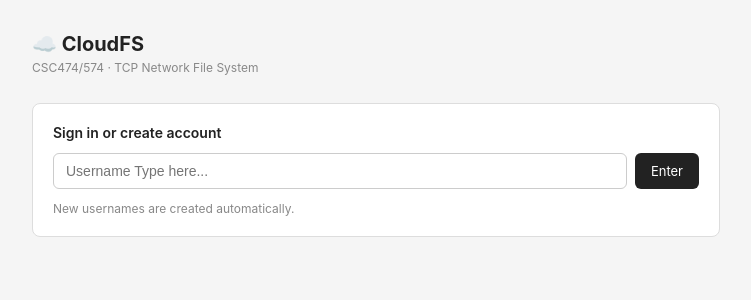
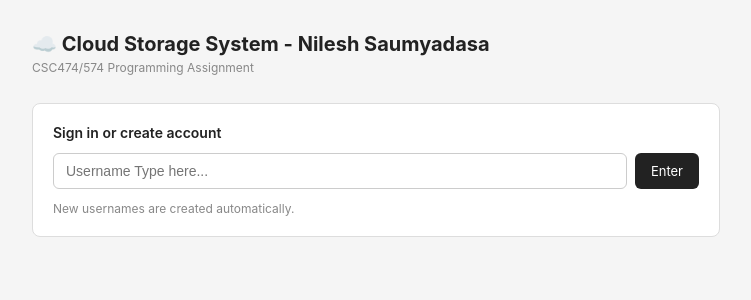
Before and after one commit to manikkuge-saumyadasa/Networking_Cloud_File_System, a Flask app: page / in a window 1280 px wide. Shown: the top 300 px of the page, without its empty margins (264-1015 px from the left). Run offline with Flask 3, Linux system fonts and the light colour scheme; data that the repository does not hold is empty.

Commit message:
ui chnages
Co-authored-by: Copilot <copilot@github.com>

```diff
--- a/templates/index.html
+++ b/templates/index.html
@@ -349,8 +349,8 @@ button {
 <body>
 <div class="page">
 
-  <h1>☁️ CloudFS</h1>
-  <div class="subtitle">CSC474/574 · TCP Network File System</div>
+  <h1>☁️ Cloud Storage System - Nilesh Saumyadasa</h1>
+  <div class="subtitle">CSC474/574 Programming Assignment</div>
 
   <!-- ── LOGIN ── -->
   <div id="screen-login" class="screen active">
```
